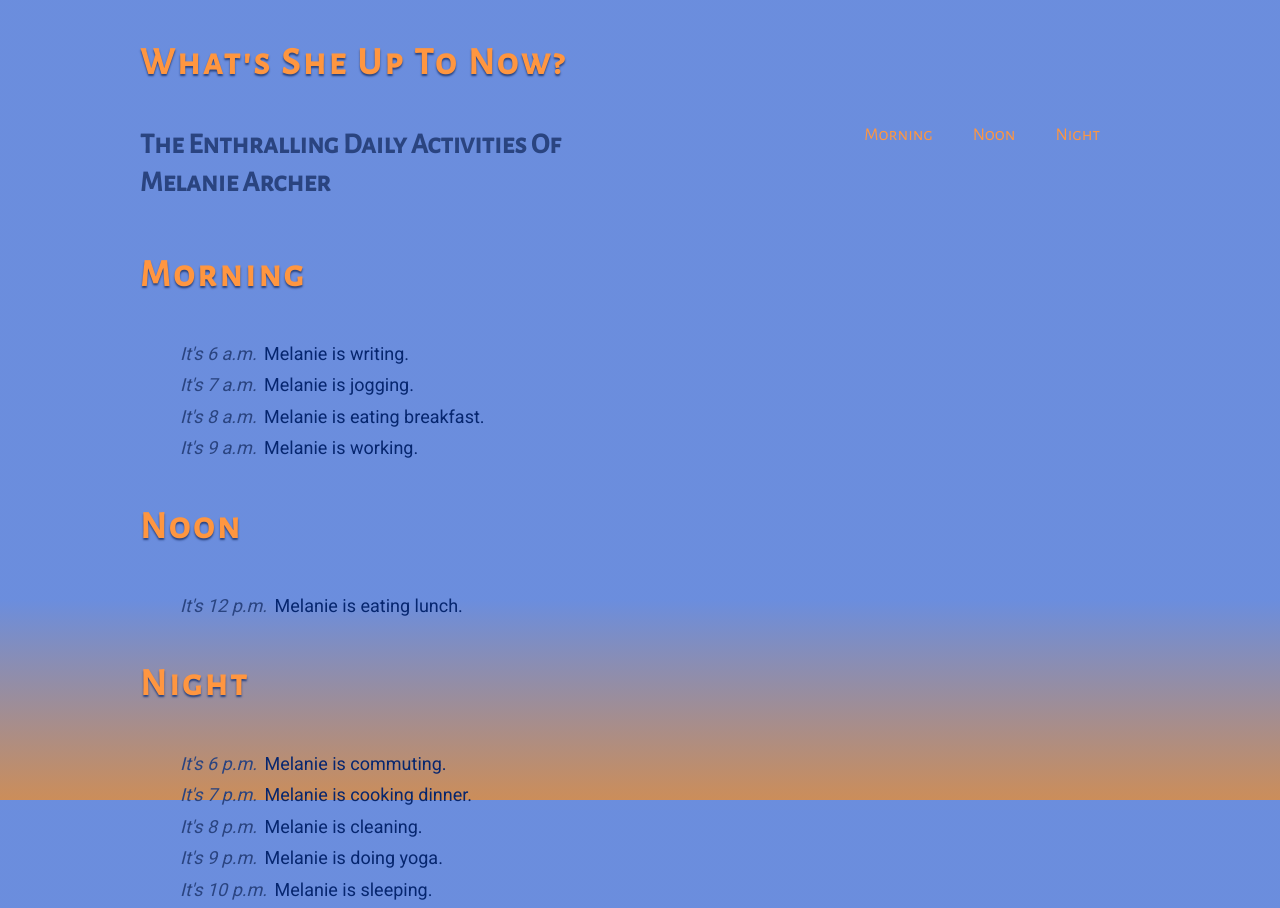
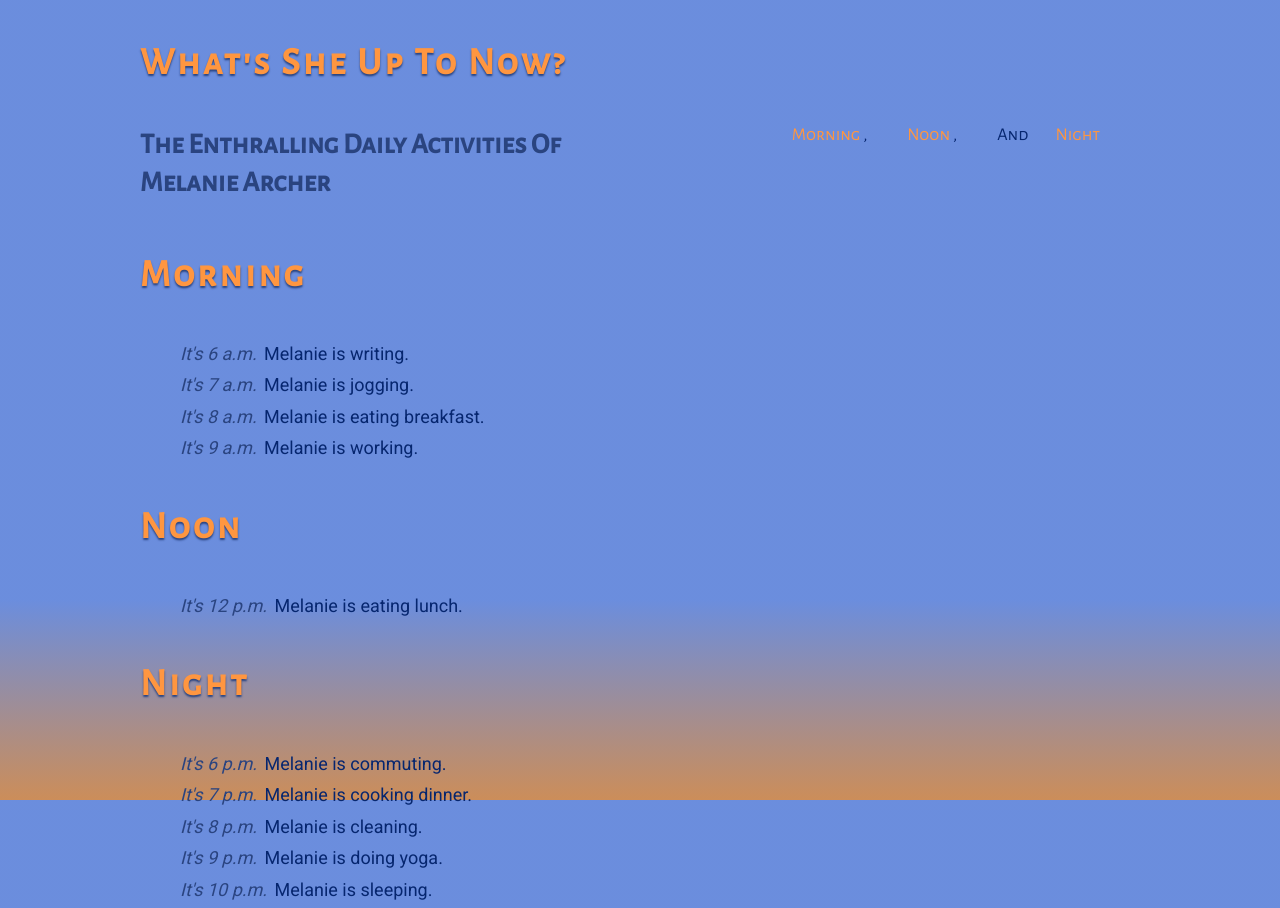
Before and after one commit to mejarc/up-to-now, a plain HTML site: page index.html in a window 1280 px wide. Shown: the top 908 px of the page. Drawn offline with Linux system fonts and the light colour scheme.

Commit message:
Fun with pseudo-elements

```diff
--- a/css/style.css
+++ b/css/style.css
@@ -34,6 +34,20 @@ nav ul {
 nav li {
   float: left;
   margin-right: 40px;
+}
+
+nav li:after {
+  content: ', ';
+}
+
+nav li:last-of-type:after {
+  content: '';
+}
+
+nav li:last-of-type:before {
+  content: 'and ';
+  display: inline-block;
+  margin-right: 2rem;
 }
 
 .display {
```
